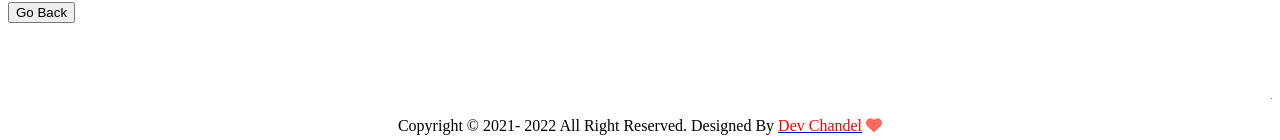
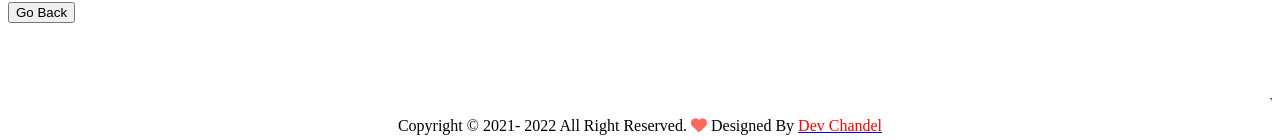
Before and after one commit to GoojDex/My-Obfuscator, a Jekyll site: the page built from README.md, in a window 1280 px wide. Shown: the part 1167-1307 px from the top of the page. Built offline with Jekyll 4.4.1, drawn with Linux system fonts in a browser that asks for light colours; nearby versions of some CDN libraries; some web fonts are replaced; our own code applies the rules of GitHub Pages for plain Markdown files; comment, search, counter and statistics services are not loaded.

Commit message:
Update default.html

```diff
--- a/_layouts/default.html
+++ b/_layouts/default.html
@@ -133,7 +133,7 @@
 
         <center> <div class='text-center small'>
           Copyright &#169; 2021- <script type='text/javascript'>var creditsyear = new Date();document.write(creditsyear.getFullYear());</script>
-<a expr:href='data:blog.homepageUrl'><data:blog.title/></a>  All Right Reserved.  Designed By <a href='https://devchandel-goojdex.blogspot.com/' rel='dofollow'target="_blank"><font color='red'>  Dev Chandel</font></a>   <i class='fa fa-heart' style='color:#ff695d;'></i></div> </center>
+<a expr:href='data:blog.homepageUrl'><data:blog.title/></a>  All Right Reserved. <i class='fa fa-heart' style='color:#ff695d;'></i>  Designed By <a href='https://devchandel-goojdex.blogspot.com/' rel='dofollow'target="_blank"><font color='red'>  Dev Chandel</font></a>   </div> </center>
 
     </footer>
   </div>
```
